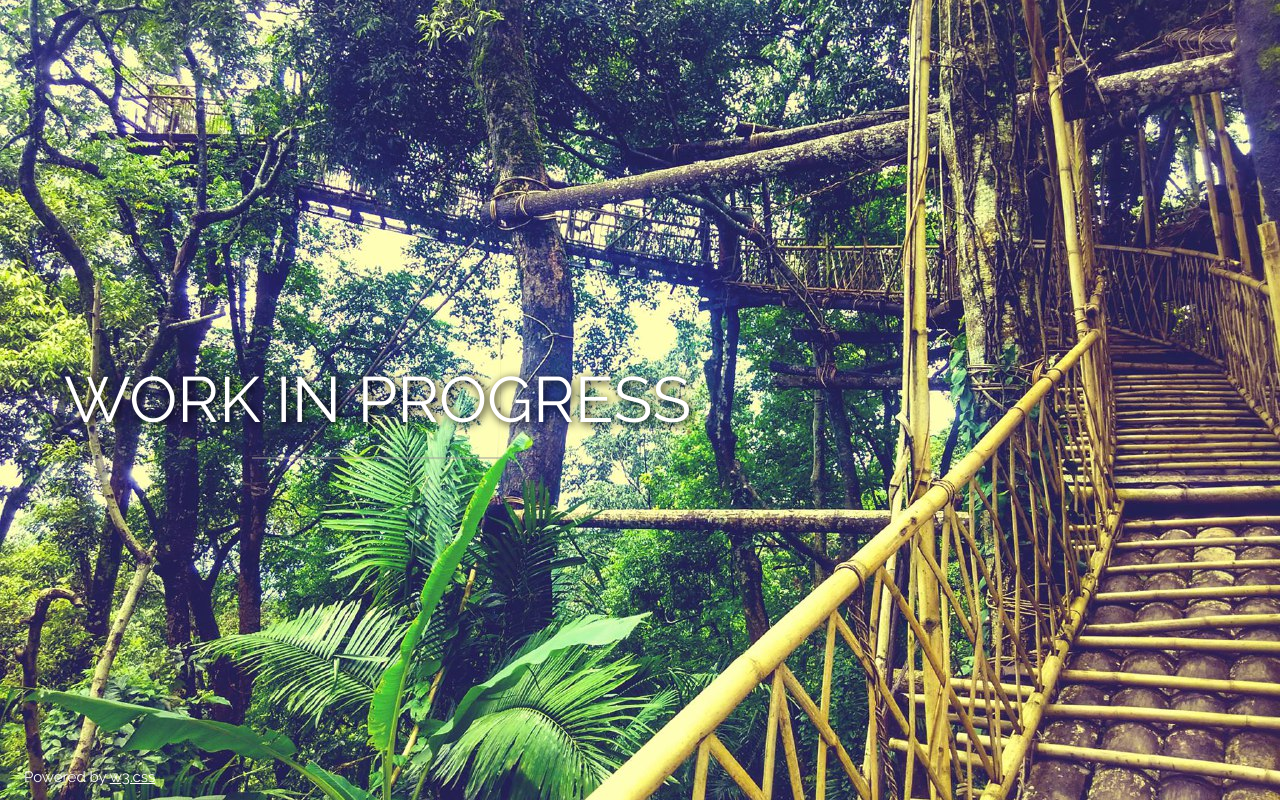
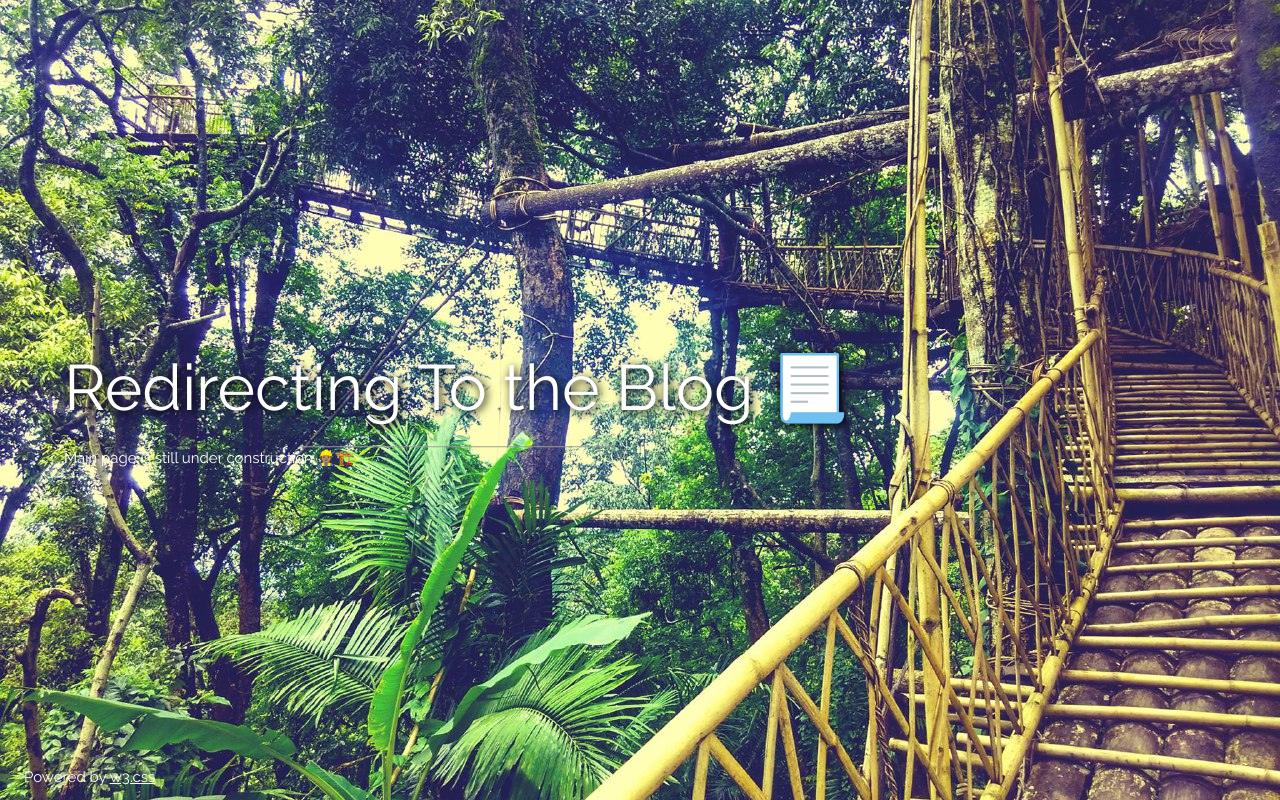
Before and after one commit to ShriRambo/ShriRambo.github.io, a plain HTML site: page index.html in a window 1280 px wide. Drawn offline with nearby package versions, Linux system fonts and the light colour scheme.

Commit message:
Blog redirect
Redirecting to blog as this page is still under construction

```diff
--- a/index.html
+++ b/index.html
@@ -2,6 +2,7 @@
 <html>
 <title>Work in progress</title>
 <meta charset="UTF-8">
+<meta http-equiv="refresh" content="3; url = ./sturdy-octo-winner/" />
 <meta name="viewport" content="width=device-width, initial-scale=1">
 <link rel="stylesheet" href="https://www.w3schools.com/w3css/4/w3.css">
 <link rel="stylesheet" href="https://fonts.googleapis.com/css?family=Raleway">
@@ -22,8 +23,9 @@ body, html {height: 100%}
 
   </div>
   <div class="w3-display-left" style="padding:5%">
-    <h1 class="w3-jumbo w3-animate-top" style="text-shadow: 2px 2px 8px #000000;">WORK IN PROGRESS</h1>
+    <h1 class="w3-jumbo w3-animate-top" style="text-shadow: 2px 2px 8px #000000;">Redirecting To the Blog 📃</h1>
     <hr class="w3-border-grey" style="margin:auto;width:40%">
+    <span>Main page is still under construction 👷🏽🏗️
   </div>
   <div class="w3-display-bottomleft w3-padding-large">
     Powered by <a href="https://www.w3schools.com/w3css/default.asp" target="_blank">w3.css</a>
```
